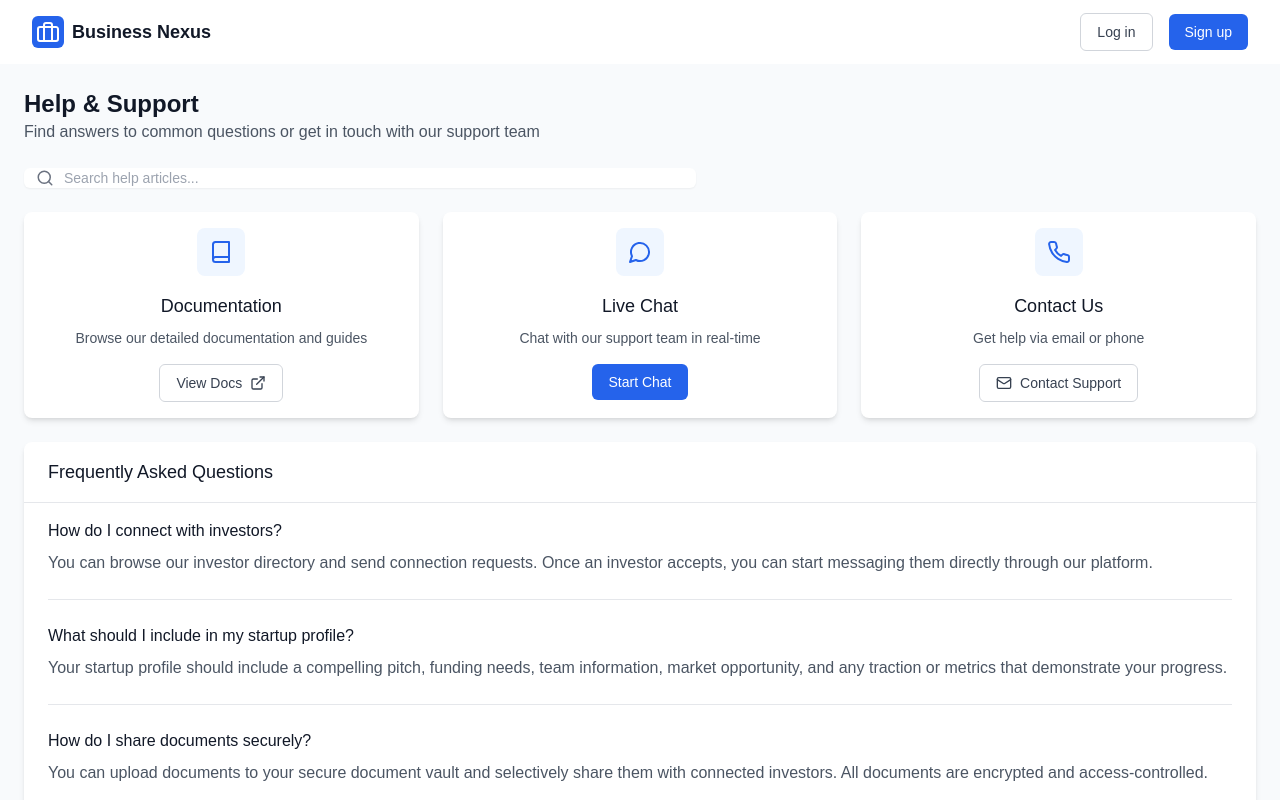
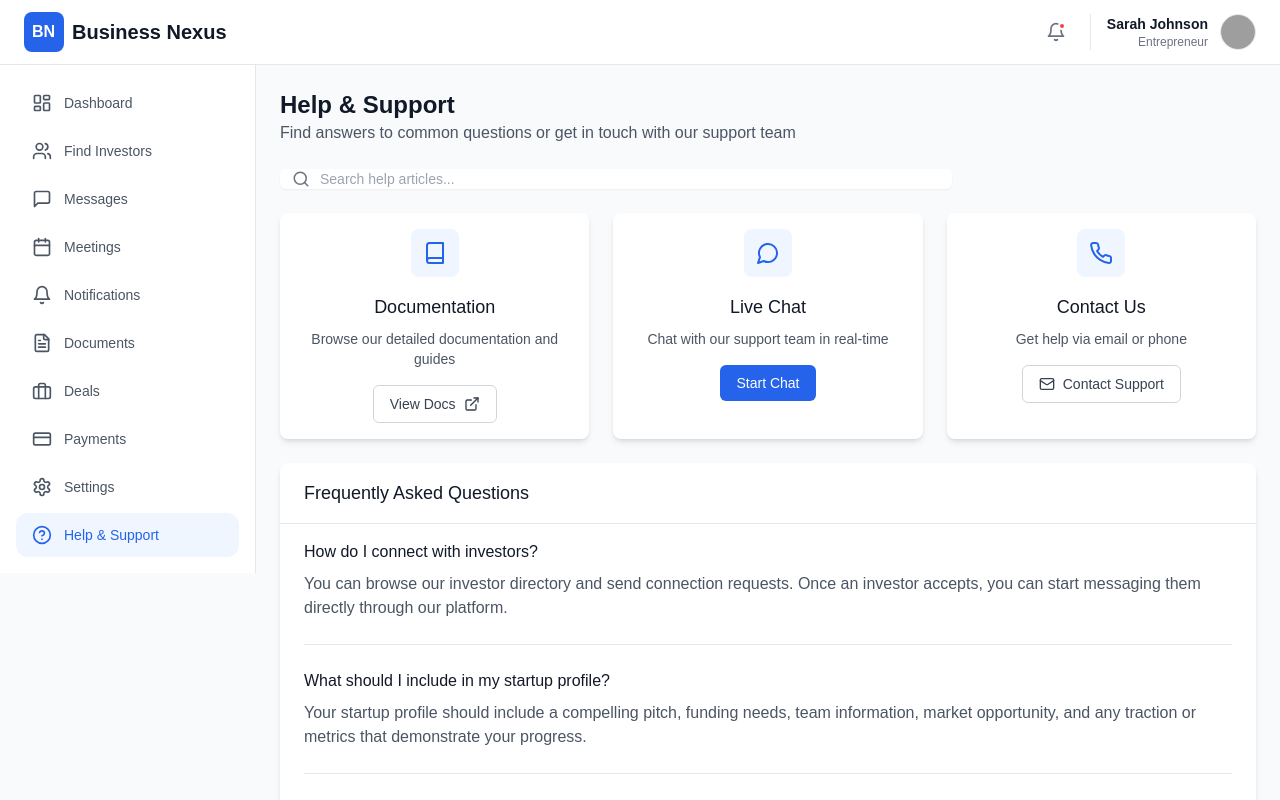
Before and after one commit to Sadia612/Nexus-Elite-Investor-Hub, a React (Vite) app: page /help in a window 1280 px wide. Shown: the top 800 px of the page. Built offline with nearby package versions, Linux system fonts and the light colour scheme; grey boxes are pictures that could not be loaded; a web font is replaced by a local one.

Commit message:
Final fix: Navbar and Sidebar bypass

```diff
--- a/src/components/layout/Navbar.tsx
+++ b/src/components/layout/Navbar.tsx
@@ -1,200 +1,30 @@
-import React, { useState } from 'react';
-import { useNavigate, Link } from 'react-router-dom';
-import { Menu, X, Bell, MessageCircle, User, LogOut, Building2, CircleDollarSign } from 'lucide-react';
-import { useAuth } from '../../context/AuthContext';
-import { Avatar } from '../ui/Avatar';
-import { Button } from '../ui/Button';
+import React from 'react';
+import { Link } from 'react-router-dom';
+import { Bell, User, LogOut } from 'lucide-react';
 
 export const Navbar: React.FC = () => {
-  const [isMenuOpen, setIsMenuOpen] = useState(false);
-  const { user, logout } = useAuth();
-  const navigate = useNavigate();
+  return (
+    <nav className="bg-white border-b border-gray-200 px-6 py-3 flex items-center justify-between shadow-sm">
+      <div className="flex items-center gap-2">
+        <div className="bg-blue-600 p-2 rounded-lg">
+          <div className="w-6 h-6 text-white font-bold">BN</div>
+        </div>
+        <span className="text-xl font-bold text-gray-900">Business Nexus</span>
+      </div>
 
-  const toggleMenu = () => {
-    setIsMenuOpen(!isMenuOpen);
-  };
-
-  const handleLogout = () => {
-    logout();
-    navigate('/login');
-  };
-
-  // User dashboard route based on role
-  const dashboardRoute = user?.role === 'entrepreneur'
-    ? '/dashboard/entrepreneur'
-    : '/dashboard/investor';
-
-  // User profile route based on role and ID
-  const profileRoute = user
-    ? `/profile/${user.role}/${user.id}`
-    : '/login';
-
-  const navLinks = [
-    {
-      icon: user?.role === 'entrepreneur' ? <Building2 size={18} /> : <CircleDollarSign size={18} />,
-      text: 'Dashboard',
-      path: dashboardRoute,
-    },
-    {
-      icon: <MessageCircle size={18} />,
-      text: 'Messages',
-      path: user ? '/messages' : '/login',
-    },
-    {
-      icon: <Bell size={18} />,
-      text: 'Notifications',
-      path: user ? '/notifications' : '/login',
-    },
-    {
-      icon: <User size={18} />,
-      text: 'Profile',
-      path: profileRoute,
-    }
-  ];
-
-  return (
-    <nav className="bg-white shadow-md">
-      <div className="max-w-7xl mx-auto px-4 sm:px-6 lg:px-8">
-        <div className="flex justify-between h-16">
-          {/* Logo and brand */}
-          <div className="flex-shrink-0 flex items-center">
-            <Link to="/" className="flex items-center space-x-2">
-              <div className="w-8 h-8 bg-primary-600 rounded-md flex items-center justify-center">
-                <svg width="24" height="24" viewBox="0 0 24 24" fill="none" xmlns="http://www.w3.org/2000/svg" className="text-white">
-                  <path d="M20 7H4C2.89543 7 2 7.89543 2 9V19C2 20.1046 2.89543 21 4 21H20C21.1046 21 22 20.1046 22 19V9C22 7.89543 21.1046 7 20 7Z" stroke="currentColor" strokeWidth="2" strokeLinecap="round" strokeLinejoin="round"/>
-                  <path d="M16 21V5C16 3.89543 15.1046 3 14 3H10C8.89543 3 8 3.89543 8 5V21" stroke="currentColor" strokeWidth="2" strokeLinecap="round" strokeLinejoin="round"/>
-                </svg>
-              </div>
-              <span className="text-lg font-bold text-gray-900">Business Nexus</span>
-            </Link>
+      <div className="flex items-center gap-4">
+        <button className="p-2 text-gray-500 hover:bg-gray-100 rounded-full relative">
+          <Bell size={20} />
+          <span className="absolute top-2 right-2 w-2 h-2 bg-red-500 rounded-full border-2 border-white"></span>
+        </button>
+        <div className="flex items-center gap-3 pl-4 border-l border-gray-200">
+          <div className="text-right hidden sm:block">
+            <p className="text-sm font-bold text-gray-900">Sarah Johnson</p>
+            <p className="text-xs text-gray-500 text-uppercase">Entrepreneur</p>
           </div>
-
-          {/* Desktop navigation */}
-          <div className="hidden md:flex md:items-center md:ml-6">
-            {user ? (
-              <div className="flex items-center space-x-4">
-                {navLinks.map((link, index) => (
-                  <Link
-                    key={index}
-                    to={link.path}
-                    className="inline-flex items-center px-3 py-2 text-sm font-medium text-gray-700 hover:text-primary-600 hover:bg-gray-50 rounded-md transition-colors duration-200"
-                  >
-                    <span className="mr-2">{link.icon}</span>
-                    {link.text}
-                  </Link>
-                ))}
-
-                <Button
-                  variant="ghost"
-                  onClick={handleLogout}
-                  leftIcon={<LogOut size={18} />}
-                >
-                  Logout
-                </Button>
-
-                <Link to={profileRoute} className="flex items-center space-x-2 ml-2">
-                  <Avatar
-                    src={user.avatarUrl}
-                    alt={user.name}
-                    size="sm"
-                    status={user.isOnline ? 'online' : 'offline'}
-                  />
-                  <span className="text-sm font-medium text-gray-700">{user.name}</span>
-                </Link>
-              </div>
-            ) : (
-              <div className="flex items-center space-x-4">
-                <Link to="/login">
-                  <Button variant="outline">Log in</Button>
-                </Link>
-                <Link to="/register">
-                  <Button>Sign up</Button>
-                </Link>
-              </div>
-            )}
-          </div>
-
-          {/* Mobile menu button */}
-          <div className="md:hidden flex items-center">
-            <button
-              onClick={toggleMenu}
-              className="inline-flex items-center justify-center p-2 rounded-md text-gray-700 hover:text-primary-600 hover:bg-gray-50 focus:outline-none"
-            >
-              {isMenuOpen ? (
-                <X className="block h-6 w-6" />
-              ) : (
-                <Menu className="block h-6 w-6" />
-              )}
-            </button>
-          </div>
+          <img src="https://ui-avatars.com/api/?name=Sarah+Johnson&background=0D8ABC&color=fff" className="w-9 h-9 rounded-full border border-gray-200" alt="Profile" />
         </div>
       </div>
-
-      {/* Mobile menu */}
-      {isMenuOpen && (
-        <div className="md:hidden bg-white border-b border-gray-200 animate-fade-in">
-          <div className="px-2 pt-2 pb-3 space-y-1 sm:px-3">
-            {user ? (
-              <>
-                <div className="flex items-center space-x-3 px-3 py-2">
-                  <Avatar
-                    src={user.avatarUrl}
-                    alt={user.name}
-                    size="sm"
-                    status={user.isOnline ? 'online' : 'offline'}
-                  />
-                  <div>
-                    <p className="text-sm font-medium text-gray-800">{user.name}</p>
-                    <p className="text-xs text-gray-500 capitalize">{user.role}</p>
-                  </div>
-                </div>
-
-                <div className="border-t border-gray-200 pt-2">
-                  {navLinks.map((link, index) => (
-                    <Link
-                      key={index}
-                      to={link.path}
-                      className="flex items-center px-3 py-2 text-base font-medium text-gray-700 hover:text-primary-600 hover:bg-gray-50 rounded-md"
-                      onClick={() => setIsMenuOpen(false)}
-                    >
-                      <span className="mr-3">{link.icon}</span>
-                      {link.text}
-                    </Link>
-                  ))}
-
-                  <button
-                    onClick={() => {
-                      handleLogout();
-                      setIsMenuOpen(false);
-                    }}
-                    className="flex w-full items-center px-3 py-2 text-base font-medium text-gray-700 hover:text-primary-600 hover:bg-gray-50 rounded-md"
-                  >
-                    <LogOut size={18} className="mr-3" />
-                    Logout
-                  </button>
-                </div>
-              </>
-            ) : (
-              <div className="flex flex-col space-y-2 px-3 py-2">
-                <Link
-                  to="/login"
-                  className="w-full"
-                  onClick={() => setIsMenuOpen(false)}
-                >
-                  <Button variant="outline" fullWidth>Log in</Button>
-                </Link>
-                <Link
-                  to="/register"
-                  className="w-full"
-                  onClick={() => setIsMenuOpen(false)}
-                >
-                  <Button fullWidth>Sign up</Button>
-                </Link>
-              </div>
-            )}
-          </div>
-        </div>
-      )}
     </nav>
   );
 };
--- a/src/components/layout/Sidebar.tsx
+++ b/src/components/layout/Sidebar.tsx
@@ -1,107 +1,43 @@
 import React from 'react';
 import { NavLink } from 'react-router-dom';
-import { useAuth } from '../../context/AuthContext';
 import {
-  Home, Building2, CircleDollarSign, Users, MessageCircle,
-  Bell, FileText, Settings, HelpCircle, Calendar,
-  CreditCard, ShieldCheck // Added ShieldCheck for Security feel
+  LayoutDashboard, Users, MessageSquare, Calendar,
+  Bell, FileText, Settings, HelpCircle, Briefcase, CreditCard
 } from 'lucide-react';
 
-interface SidebarItemProps {
-  to: string;
-  icon: React.ReactNode;
-  text: string;
-}
+const menuItems = [
+  { icon: LayoutDashboard, label: 'Dashboard', path: '/dashboard/entrepreneur' },
+  { icon: Users, label: 'Find Investors', path: '/investors' },
+  { icon: MessageSquare, label: 'Messages', path: '/messages' },
+  { icon: Calendar, label: 'Meetings', path: '/meetings' },
+  { icon: Bell, label: 'Notifications', path: '/notifications' },
+  { icon: FileText, label: 'Documents', path: '/documents' },
+  { icon: Briefcase, label: 'Deals', path: '/deals' },
+  { icon: CreditCard, label: 'Payments', path: '/payments' },
+  { icon: Settings, label: 'Settings', path: '/settings' },
+  { icon: HelpCircle, label: 'Help & Support', path: '/help' },
+];
 
-const SidebarItem: React.FC<SidebarItemProps> = ({ to, icon, text }) => {
+export const Sidebar: React.FC = () => {
   return (
-    <NavLink
-      to={to}
-      className={({ isActive }) =>
-        `flex items-center py-2.5 px-4 rounded-md transition-colors duration-200 ${
-          isActive
-            ? 'bg-primary-50 text-primary-700'
-            : 'text-gray-600 hover:bg-gray-100 hover:text-gray-900'
-        }`
-      }
-    >
-      <span className="mr-3">{icon}</span>
-      <span className="text-sm font-medium">{text}</span>
-    </NavLink>
+    <aside className="w-64 bg-white border-r border-gray-200 flex flex-col h-full overflow-y-auto">
+      <div className="p-4">
+        <div className="space-y-1">
+          {menuItems.map((item) => (
+            <NavLink
+              key={item.path}
+              to={item.path}
+              className={({ isActive }) => `
+                flex items-center gap-3 px-4 py-3 rounded-xl text-sm font-medium transition-colors
+                ${isActive ? 'bg-blue-50 text-blue-600' : 'text-gray-600 hover:bg-gray-50'}
+              `}
+            >
+              <item.icon size={20} />
+              {item.label}
+            </NavLink>
+          ))}
+        </div>
+      </div>
+    </aside>
   );
 };
-
-export const Sidebar: React.FC = () => {
-  const { user } = useAuth();
-
-  if (!user) return null;
-
-  // MILESTONE 6: Specific items for each role
-  const entrepreneurItems = [
-    { to: '/dashboard/entrepreneur', icon: <Home size={20} />, text: 'Dashboard' },
-    { to: '/profile/entrepreneur/' + user.id, icon: <Building2 size={20} />, text: 'My Startup' },
-    { to: '/investors', icon: <CircleDollarSign size={20} />, text: 'Find Investors' },
-    { to: '/messages', icon: <MessageCircle size={20} />, text: 'Messages' },
-    { to: '/meetings', icon: <Calendar size={20} />, text: 'Meetings' },
-    { to: '/notifications', icon: <Bell size={20} />, text: 'Notifications' },
-    { to: '/documents', icon: <FileText size={20} />, text: 'Documents' },
-  ];
-
-  const investorItems = [
-    { to: '/dashboard/investor', icon: <Home size={20} />, text: 'Dashboard' },
-    { to: '/profile/investor/' + user.id, icon: <ShieldCheck size={20} />, text: 'Investor Portal' }, // Milestone 6 UI
-    { to: '/entrepreneurs', icon: <Users size={20} />, text: 'Find Startups' },
-    { to: '/messages', icon: <MessageCircle size={20} />, text: 'Messages' },
-    { to: '/meetings', icon: <Calendar size={20} />, text: 'Meetings' },
-    { to: '/notifications', icon: <Bell size={20} />, text: 'Notifications' },
-    { to: '/deals', icon: <FileText size={20} />, text: 'Deals' },
-  ];
-
-  const sidebarItems = user.role === 'entrepreneur' ? entrepreneurItems : investorItems;
-
-  const commonItems = [
-    { to: '/payments', icon: <CreditCard size={20} />, text: 'Payments' },
-    { to: '/settings', icon: <Settings size={20} />, text: 'Settings' },
-    { to: '/help', icon: <HelpCircle size={20} />, text: 'Help & Support' },
-  ];
-
-  return (
-    <div className="w-64 bg-white h-full border-r border-gray-200 hidden md:block">
-      <div className="h-full flex flex-col">
-        <div className="flex-1 py-4 overflow-y-auto">
-          {/* Milestone 6 Label */}
-          <div className="px-6 mb-4">
-             <span className="text-[10px] font-bold text-blue-600 bg-blue-50 px-2 py-1 rounded-md uppercase">
-               {user.role} Access
-             </span>
-          </div>
-
-          <div className="px-3 space-y-1">
-            {sidebarItems.map((item, index) => (
-              <SidebarItem key={index} to={item.to} icon={item.icon} text={item.text} />
-            ))}
-          </div>
-
-          <div className="mt-8 px-3">
-            <h3 className="px-4 text-xs font-semibold text-gray-500 uppercase tracking-wider">Management</h3>
-            <div className="mt-2 space-y-1">
-              {commonItems.map((item, index) => (
-                <SidebarItem key={index} to={item.to} icon={item.icon} text={item.text} />
-              ))}
-            </div>
-          </div>
-        </div>
-
-        <div className="p-4 border-t border-gray-200">
-          <div className="bg-gray-50 rounded-md p-3">
-            <p className="text-xs text-gray-600">Need assistance?</p>
-            <h4 className="text-sm font-medium text-gray-900 mt-1">Contact Support</h4>
-            <a href="mailto:support@businessnexus.com" className="mt-2 inline-flex items-center text-xs font-medium text-primary-600">
-              support@businessnexus.com
-            </a>
-          </div>
-        </div>
-      </div>
-    </div>
-  );
-};
```
